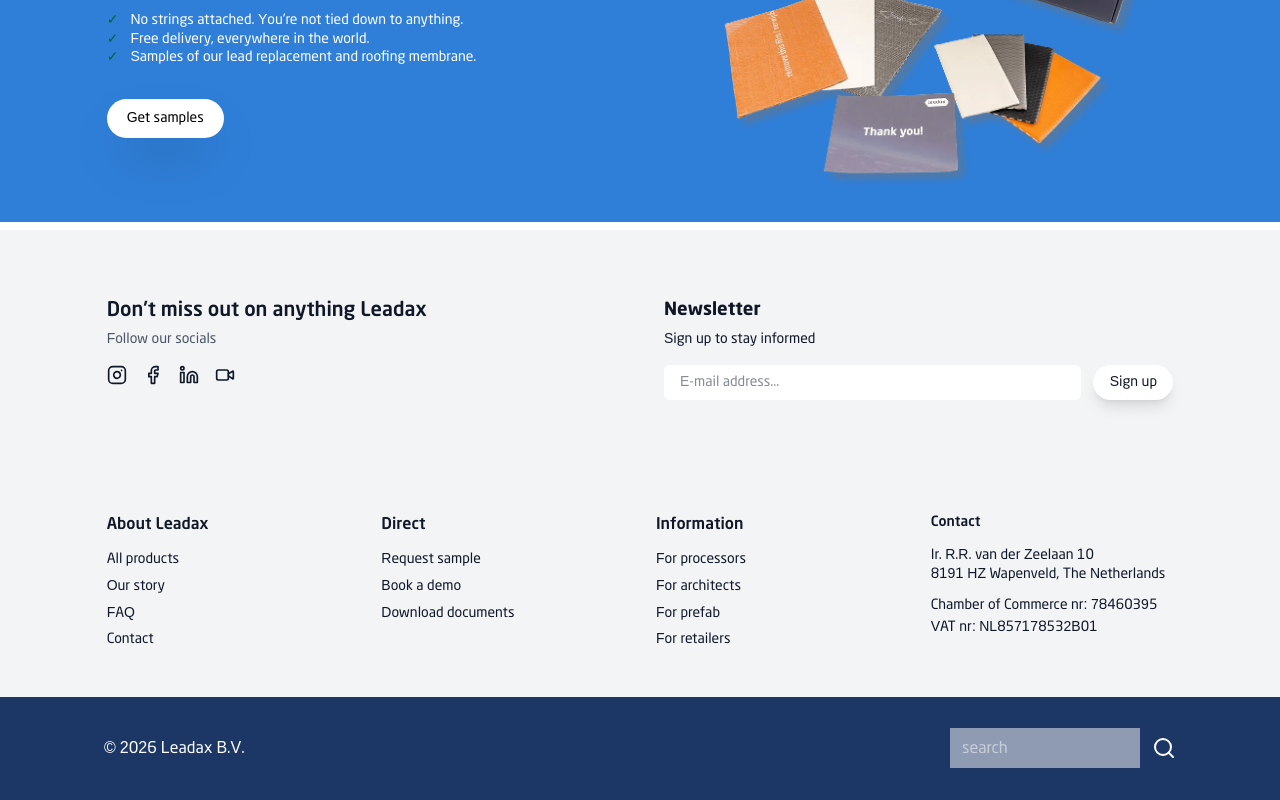
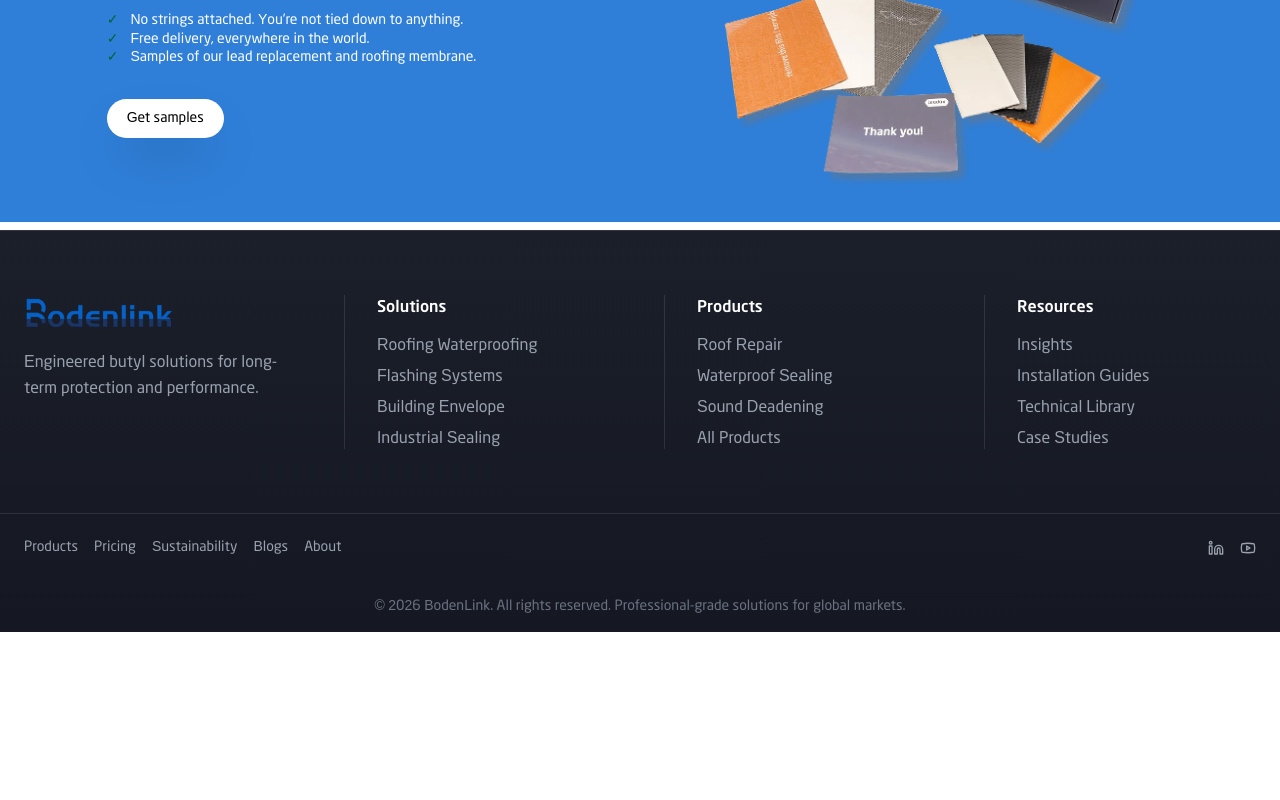
Before and after one commit to Abdulwahab76/leadex-next, a Next.js app: page / in a window 1280 px wide. Shown: the part 3647-4447 px from the top of the page. After the commit the page ends 4279 px from the top, so only its background shows below. Built offline with nearby package versions, Linux system fonts and the light colour scheme.

Commit message:
feat: update footer style

```diff
--- a/src/Components/Layouts/Footer.tsx
+++ b/src/Components/Layouts/Footer.tsx
@@ -1,112 +1,98 @@
 import Link from "next/link";
-import { Instagram, Facebook, Linkedin, Video, Search } from "lucide-react";
+import { Linkedin, Youtube } from "lucide-react";
+import Image from "next/image";
 
 export default function Footer() {
+    const mainNavLinks = [
+        { href: "/products", label: "Products" },
+        { href: "/pricing", label: "Pricing" },
+        { href: "/sustainability", label: "Sustainability" },
+        { href: "/blogs", label: "Blogs" },
+        { href: "/about", label: "About" },
+    ];
     return (
-        <footer className="bg-gray-100 text-gray-900">
-            {/* Top Section */}
-            <section className="mx-auto max-w-350 w-11/12 px-2 lg:px-0 lg:w-10/12  py-16">
-                <div className="grid gap-12 md:grid-cols-2">
-                    {/* Left */}
-                    <div >
-                        <h3 className="text-xl font-medium">
-                            Don&apos;t miss out on anything Leadax
-                        </h3>
-                        <p className="mt-2 text-xs text-gray-600">Follow our socials</p>
+        <footer className="bg-linear-to-b from-[#1b1f2a] to-[#151822] text-gray-400">
 
-                        <div className="mt-4 flex gap-4">
-                            <Link href="#"><Instagram size={20} /></Link>
-                            <Link href="#"><Facebook size={20} /></Link>
-                            <Link href="#"><Linkedin size={20} /></Link>
-                            <Link href="#"><Video size={20} /></Link>
-                        </div>
+            {/* Top divider */}
+            <div className="border-t border-white/10" />
+
+            {/* Main footer */}
+            <section className="mx-auto max-w-7xl px-6 py-16">
+                <div className="grid gap-12 md:grid-cols-4">
+
+                    {/* Brand */}
+                    <div>
+                        <Image src='/images/Bodenlink.png' width={150} height={150} alt="logo" />
+
+                        <p className="mt-4 text-sm leading-relaxed">
+                            Engineered butyl solutions for long-term protection and performance.
+                        </p>
                     </div>
 
-                    {/* Right */}
-                    <div>
-                        <h3 className="text-lg font-bold">Newsletter</h3>
-                        <p className="mt-2 text-xs  ">
-                            Sign up to stay informed
-                        </p>
+                    {/* Solutions */}
+                    <div className="md:border-l md:border-white/10 md:pl-8">
+                        <h4 className="text-white text-sm font-medium mb-4">
+                            Solutions
+                        </h4>
+                        <ul className="space-y-2 text-sm">
+                            <li><Link href="#">Roofing Waterproofing</Link></li>
+                            <li><Link href="#">Flashing Systems</Link></li>
+                            <li><Link href="#">Building Envelope</Link></li>
+                            <li><Link href="#">Industrial Sealing</Link></li>
+                        </ul>
+                    </div>
 
-                        <form className="mt-4 flex flex-col gap-3 sm:flex-row">
-                            <input
-                                type="email"
-                                placeholder="E-mail address..."
-                                className="flex-1 rounded-md   px-4 py-1 bg-white text-xs focus:outline-none"
-                            />
-                            <button
-                                type="submit"
-                                className="rounded-full w-20 bg-white  py-2   font-normal text-xs shadow-lg hover:bg-gray-200 transition"
-                            >
-                                Sign up
-                            </button>
-                        </form>
+                    {/* Products */}
+                    <div className="md:border-l md:border-white/10 md:pl-8">
+                        <h4 className="text-white text-sm font-medium mb-4">
+                            Products
+                        </h4>
+                        <ul className="space-y-2 text-sm">
+                            <li><Link href="#">Roof Repair</Link></li>
+                            <li><Link href="#">Waterproof Sealing</Link></li>
+                            <li><Link href="#">Sound Deadening</Link></li>
+                            <li><Link href="#">All Products</Link></li>
+                        </ul>
+                    </div>
+
+                    {/* Resources */}
+                    <div className="md:border-l md:border-white/10 md:pl-8">
+                        <h4 className="text-white text-sm font-medium mb-4">
+                            Resources
+                        </h4>
+                        <ul className="space-y-2 text-sm">
+                            <li><Link href="#">Insights</Link></li>
+                            <li><Link href="#">Installation Guides</Link></li>
+                            <li><Link href="#">Technical Library</Link></li>
+                            <li><Link href="#">Case Studies</Link></li>
+                        </ul>
                     </div>
                 </div>
             </section>
 
-            {/* Links Section */}
-            <nav className="mx-auto max-w-350 w-10/12  py-12">
-                <div className="grid gap-8 sm:grid-cols-2 md:grid-cols-4 text-sm">
-                    {/* Column 1 */}
-                    <div>
-                        <h4 className="font-medium">About Leadax</h4>
-                        <ul className="mt-4 space-y-2 *:hover:text-blue-500 *:text-xs ">
-                            <li><Link href="#">All products</Link></li>
-                            <li><Link href="#">Our story</Link></li>
-                            <li><Link href="#">FAQ</Link></li>
-                            <li><Link href="#">Contact</Link></li>
-                        </ul>
+            {/* Bottom links */}
+            <div className="border-t border-white/10">
+                <div className="mx-auto max-w-7xl px-6 py-6 flex flex-col md:flex-row items-center justify-between gap-4 text-xs">
+
+                    {/* Legal */}
+                    <div className="flex flex-wrap gap-4">
+                        {mainNavLinks.map((item) =>
+
+                            <Link href={item.href}>{item.label}</Link>
+                        )}
                     </div>
 
-                    {/* Column 2 */}
-                    <div>
-                        <h4 className="font-medium">Direct</h4>
-                        <ul className="mt-4 space-y-2 *:hover:text-blue-500 *:text-xs ">
-                            <li><Link href="#">Request sample</Link></li>
-                            <li><Link href="#">Book a demo</Link></li>
-                            <li><Link href="#">Download documents</Link></li>
-                        </ul>
+                    {/* Social */}
+                    <div className="flex gap-4">
+                        <Link href="#"><Linkedin size={16} /></Link>
+                        <Link href="#"><Youtube size={16} /></Link>
                     </div>
+                </div>
+            </div>
 
-                    {/* Column 3 */}
-                    <div>
-                        <h4 className="font-medium">Information</h4>
-                        <ul className="mt-4 space-y-2 *:hover:text-blue-500 *:text-xs ">
-                            <li><Link href="#">For processors</Link></li>
-                            <li><Link href="#">For architects</Link></li>
-                            <li><Link href="#">For prefab</Link></li>
-                            <li><Link href="#">For retailers</Link></li>
-                        </ul>
-                    </div>
-
-                    {/* Column 4 */}
-                    <address className="not-italic *:text-xs">
-                        <h4 className="font-medium">Contact</h4>
-                        <p className="mt-4">
-                            Ir. R.R. van der Zeelaan 10<br />
-                            8191 HZ Wapenveld, The Netherlands
-                        </p>
-                        <p className="mt-3">
-                            Chamber of Commerce nr: 78460395
-                        </p>
-                        <p className="mt-1">
-                            VAT nr: NL857178532B01
-                        </p>
-                    </address>
-                </div>
-            </nav>
-            <div className="flex py-6 bg-primary-800 justify-between items-center flex-col md:flex-row lg:px-26">
-                {/* Bottom Bar */}
-                <div className=" py-4 text-center text-sm text-white">
-                    © 2026 Leadax B.V.
-                </div>
-
-                <div className="flex gap-x-3   py-4 h-10 items-center">
-                    <input type="text" placeholder="search" className="bg-white/50 px-3 text-white outline-none py-2" />
-                    <button><Search color="white" /></button>
-                </div>
+            {/* Copyright */}
+            <div className="text-center text-xs py-4 text-gray-500">
+                © 2026 BodenLink. All rights reserved. Professional-grade solutions for global markets.
             </div>
 
         </footer>
```
